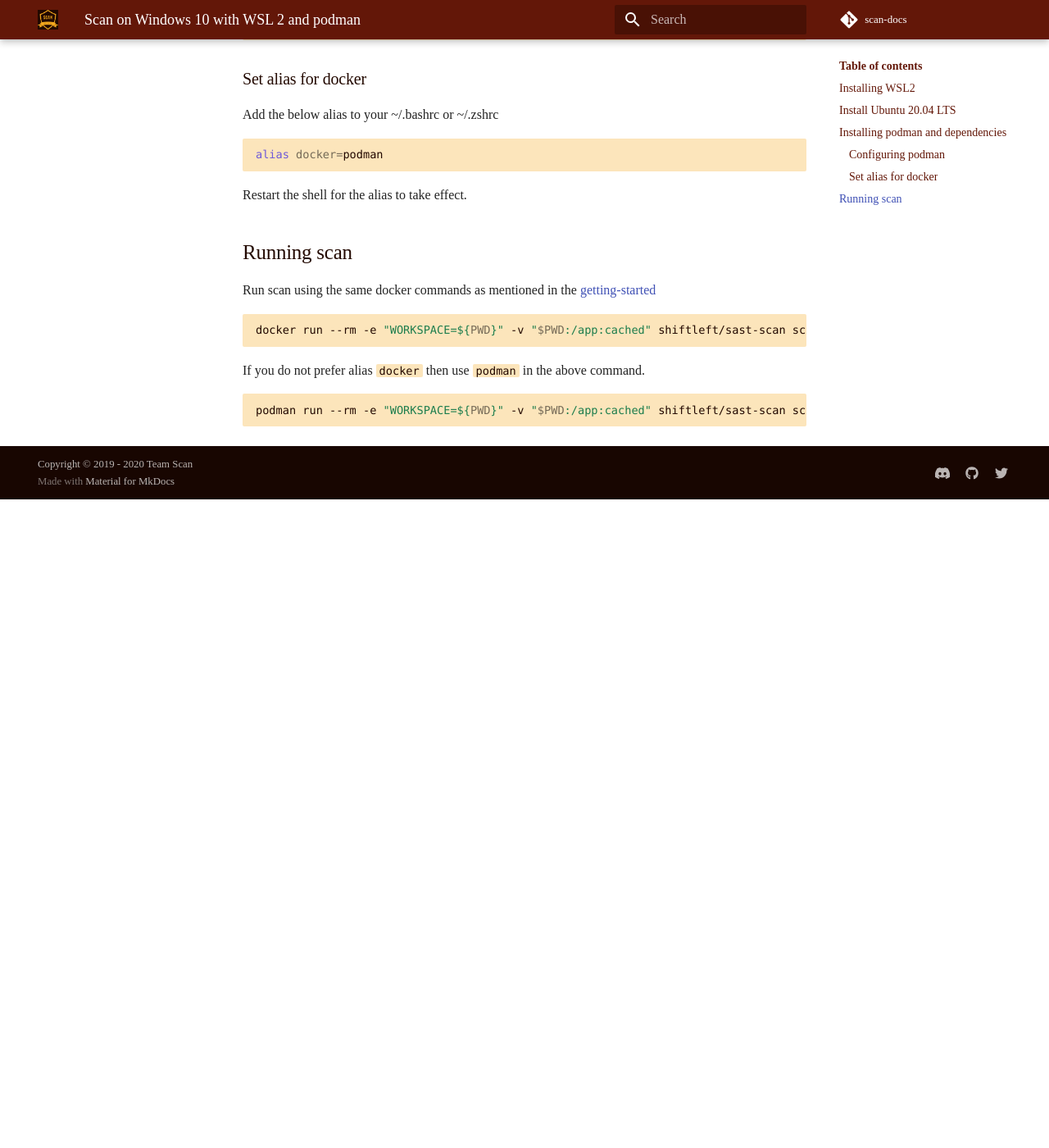
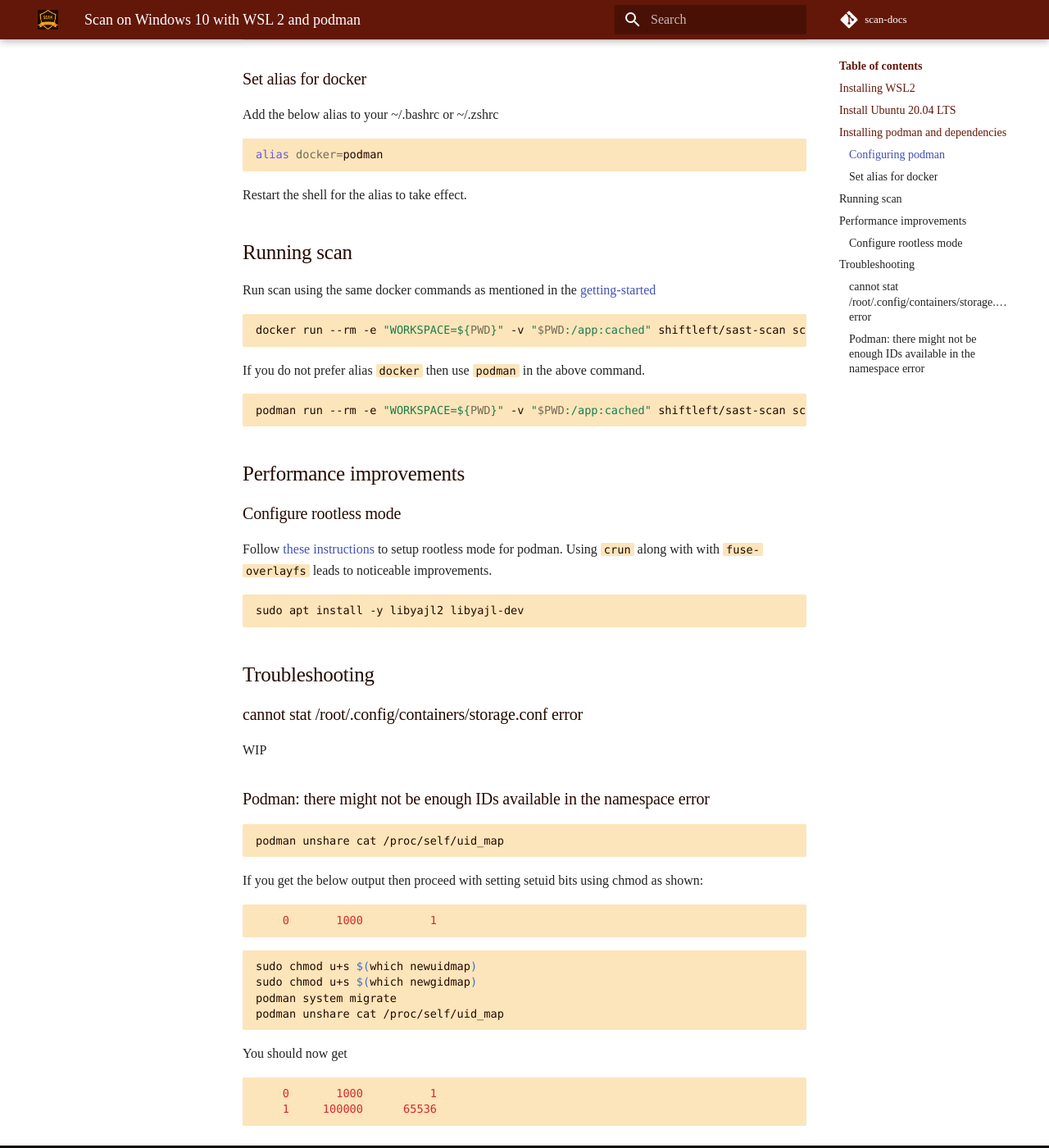
Before and after one commit to ShiftLeftSecurity/scan-docs, an MkDocs documentation site: the page built from docs/getting-started/wsl2.md, in a window 1280 px wide and 1400 px high, scrolled down 1143 px. Shown: the whole window at 82% size. Built offline with MkDocs 1.6.1 and Material for MkDocs 9.7.7, drawn with Linux system fonts in a browser that asks for light colours; some web fonts are replaced; comment, search, counter and statistics services are not loaded; before the commit the page ends 1752 px from its top, so only the background shows below that.

Commit message:
Temp commit

````diff
--- a/docs/getting-started/wsl2.md
+++ b/docs/getting-started/wsl2.md
@@ -24,7 +24,7 @@
 sudo sh -c "echo 'deb https://download.opensuse.org/repositories/devel:/kubic:/libcontainers:/testing/xUbuntu_${VERSION_ID}/ /' > /etc/apt/sources.list.d/devel:kubic:libcontainers:testing.list"
 curl -L https://download.opensuse.org/repositories/devel:/kubic:/libcontainers:/testing/xUbuntu_${VERSION_ID}/Release.key | sudo apt-key add -
 sudo apt-get update -qq
-sudo apt-get -qq -y install podman build-essential
+sudo apt-get -qq -y install podman build-essential fuse-overlayfs
 ```
 
 ### Configuring podman
@@ -62,3 +62,45 @@
 ```bash
 podman run --rm -e "WORKSPACE=${PWD}" -v "$PWD:/app:cached" shiftleft/sast-scan scan
 ```
+
+## Performance improvements
+
+### Configure rootless mode
+
+Follow [these instructions](https://github.com/containers/libpod/blob/master/docs/tutorials/rootless_tutorial.md) to setup rootless mode for podman. Using `crun` along with with `fuse-overlayfs` leads to noticeable improvements.
+
+```bash
+sudo apt install -y libyajl2 libyajl-dev
+```
+
+## Troubleshooting
+
+### cannot stat /root/.config/containers/storage.conf error
+
+WIP
+
+### Podman: there might not be enough IDs available in the namespace error
+
+```bash
+podman unshare cat /proc/self/uid_map
+```
+
+If you get the below output then proceed with setting setuid bits using chmod as shown:
+
+```bash
+    0       1000          1
+```
+
+```bash
+sudo chmod u+s $(which newuidmap)
+sudo chmod u+s $(which newgidmap)
+podman system migrate
+podman unshare cat /proc/self/uid_map
+```
+
+You should now get
+
+```bash
+    0       1000          1
+    1     100000      65536
+```
````
